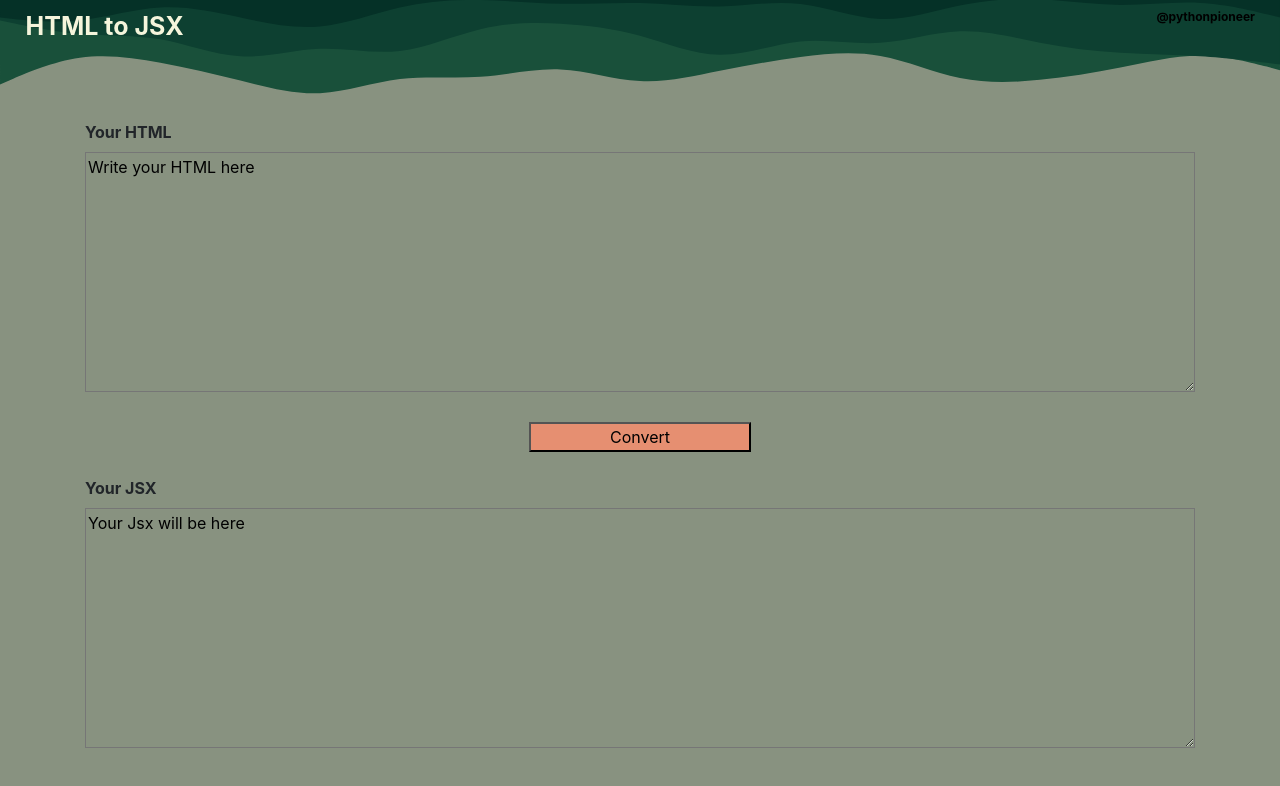
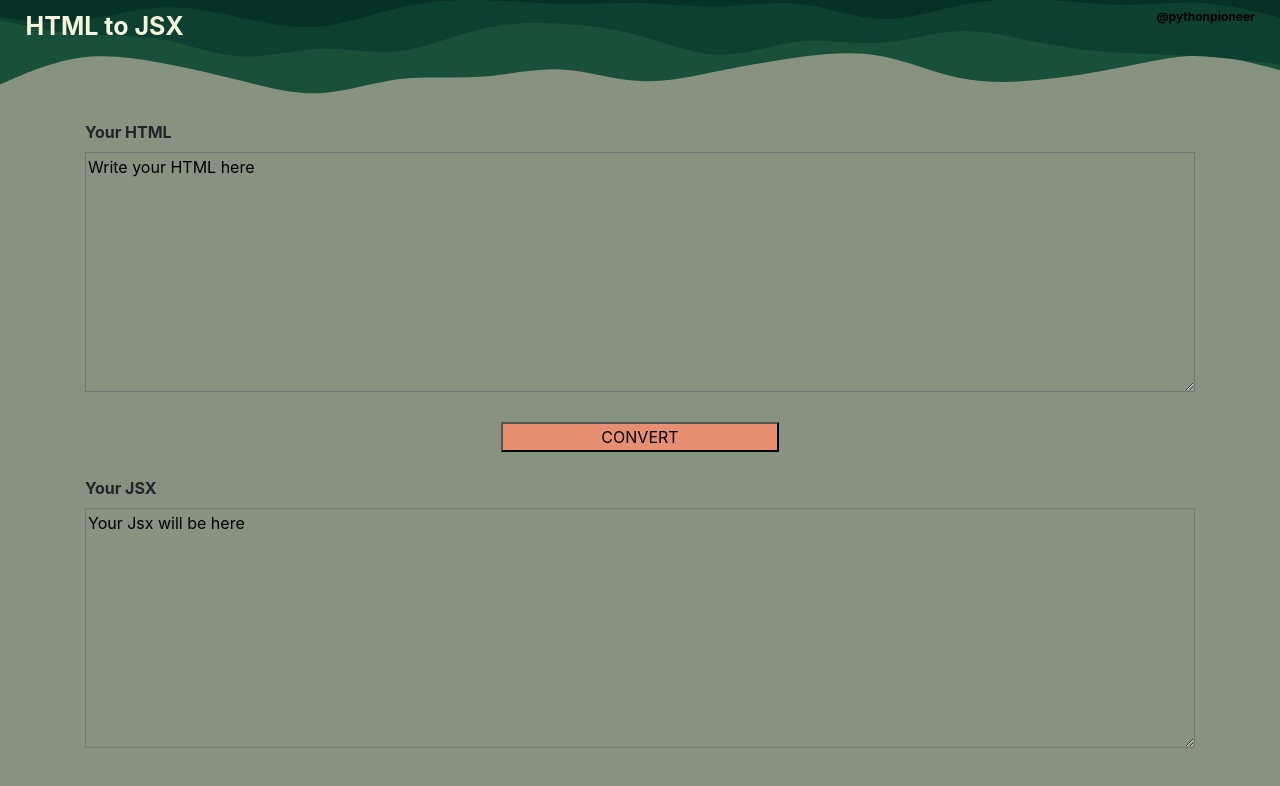
Before and after one commit to pythonpioneer/html-to-jsx, a React (Create React App) app in the folder app/: page / in a window 1280 px wide. Shown: the top 786 px of the page. Built offline with nearby package versions, Linux system fonts and the light colour scheme.

Commit message:
button text changed

```diff
--- a/app/src/components/app/Form.js
+++ b/app/src/components/app/Form.js
@@ -12,7 +12,7 @@ export default function Form() {
             </div>
 
             <div className='' style={{ justifyContent: 'center', display: 'flex' }}>
-                <button className='mt-4 mb-4' style={{ backgroundColor: '#e68f71', width: '20%'}}>Convert</button>
+                <button className='mt-4 mb-4' style={{ backgroundColor: '#e68f71', width: '25%'}}>CONVERT</button>
             </div>
 
             <div>
```
